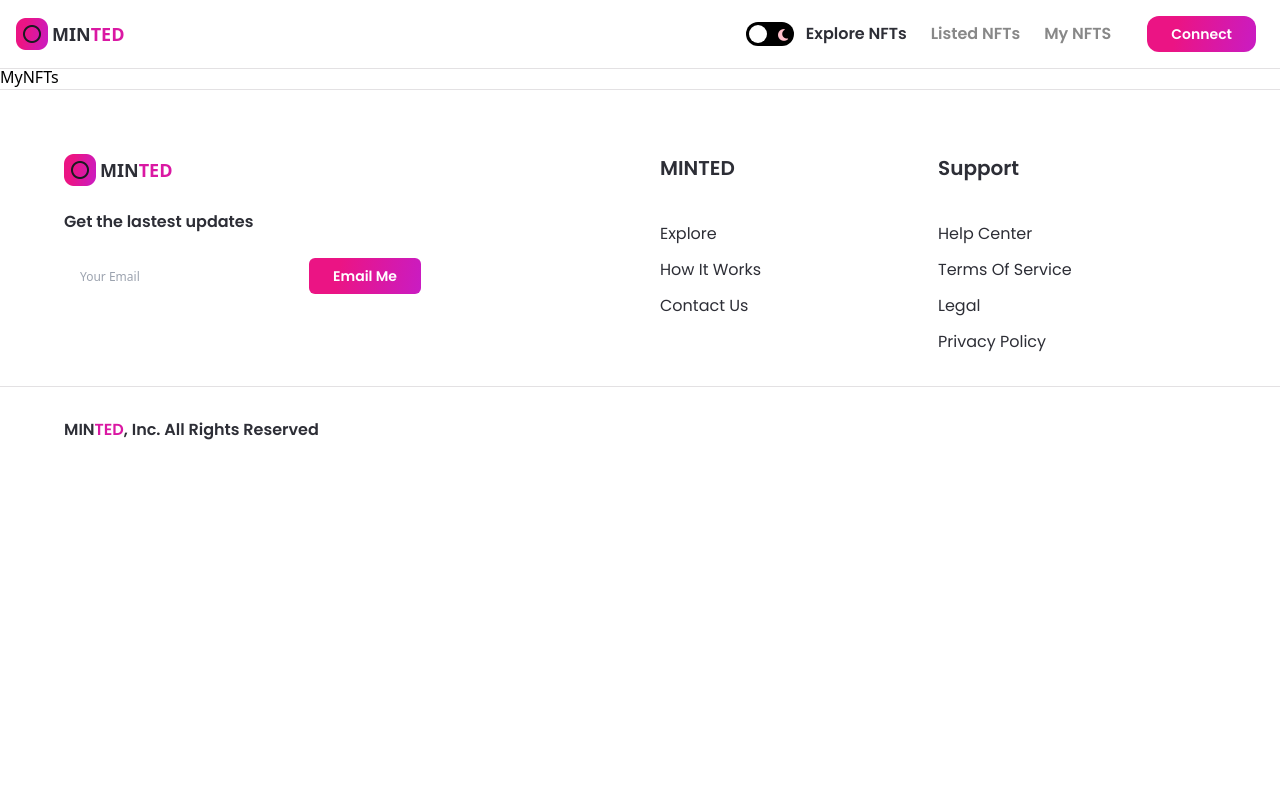
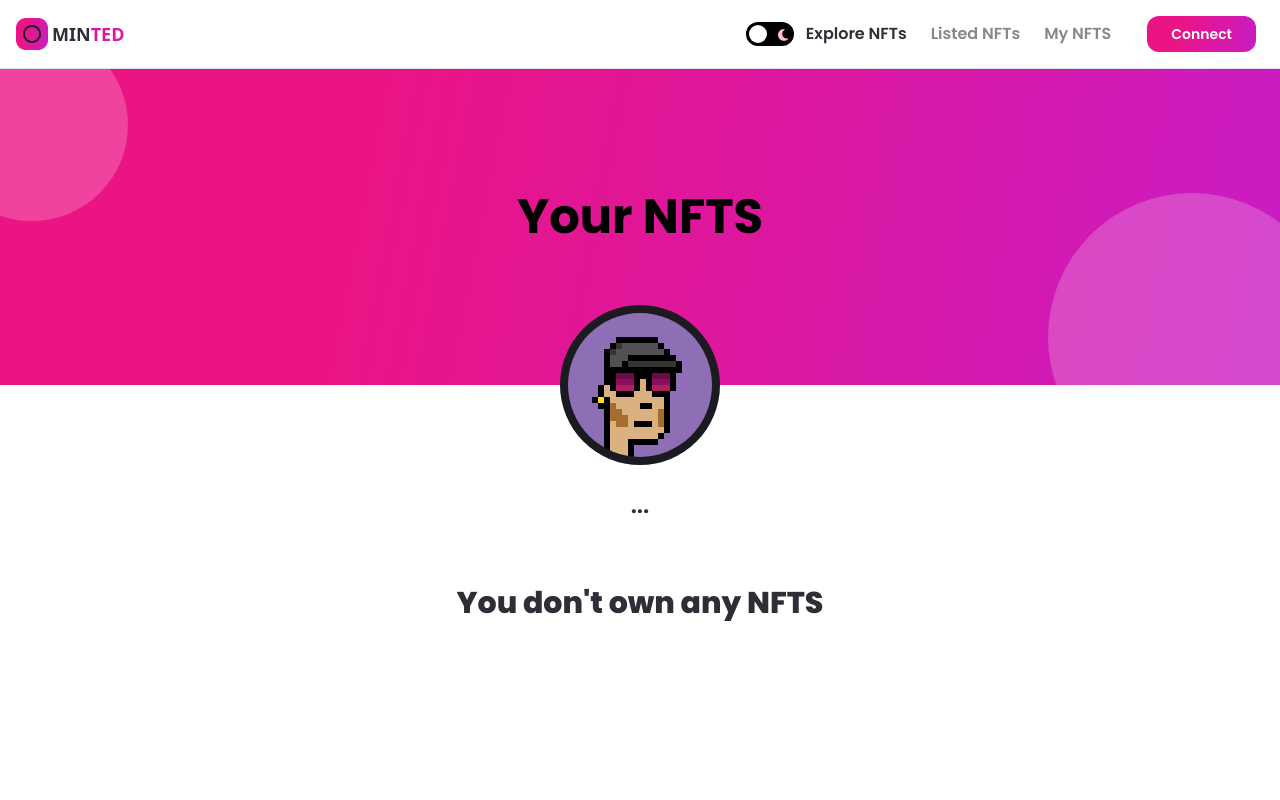
Before and after one commit to tmcginness/nft_marketplace, a Next.js app: page /my-nfts in a window 1280 px wide. Shown: the top 800 px of the page. Built offline with nearby package versions, Linux system fonts and the light colour scheme; what ipfs-http-client would draw is missing.

Commit message:
Your nft page complete

```diff
--- a/pages/my-nfts.js
+++ b/pages/my-nfts.js
@@ -1,7 +1,61 @@
-import React from 'react';
+import { useState, useEffect, useContext } from 'react';
+import Image from 'next/image';
+import { NFTContext } from '../context/NFTContext';
+import { Loader, NFTCard, Banner } from '../components';
+import images from '../assets';
+import { shortenAddress } from './utils/shortenAddress';
 
-const MyNFTs = () => (
-  <div>MyNFTs</div>
-);
+const MyNFTs = () => {
+  const { fetchMyNFTsOrListedNFTs, currentAccount } = useContext(NFTContext);
+  const [nfts, setNfts] = useState([]);
+  const [isLoading, setIsLoading] = useState(false);
+
+  if (isLoading) {
+    return (
+      <div className="flexStart min-h-screen">
+        <Loader />
+      </div>
+    );
+  }
+
+  return (
+    <div className="w-full flex justify-start items-center flex-col min-h-screen">
+      <div className="w-full flexCenter flex-col">
+        <Banner
+          name="Your NFTS"
+          childStyles="text-center mb-4"
+          parentStyles="justify-center h-80"
+        />
+        <div className="flexCenter flex-col -mt-20 z-0">
+          <div className="flexCenter w-40 h-40 sm:w-36 sm:h-36 p-2 bg-nft-black-2 rounded-full">
+            <Image
+              className="rounded-full object-cover"
+              objectFit="cover"
+              src={images.creator1}
+            />
+
+          </div>
+          <p className="font-poppins dark:text-white text-nft-black-1 font-semibold text-2xl mt-6">{shortenAddress(currentAccount)}</p>
+        </div>
+      </div>
+      {!isLoading && !nfts.length
+        ? (
+          <div className="flexCenter sm:p-4 p-16">
+            <h1 className="font-poppins dark:text-white text-nft-black-1 font-extrabold text-3xl">You don't own any NFTS</h1>
+          </div>
+        )
+        : (
+          <div className="sm:px-4 p-12 w-full minmd:w-4/5 flexCenter flex-col">
+            <div className="flex-1 w-full flex flex-row sm:flex-col px-4 xs:px-0 minlg:px-8">
+              Searchbar
+            </div>
+            <div className="mt-3 w-full flex flex-wrap">
+              {nfts.map((nft) => <NFTCard key={nft.token} nft={nft} />)}
+            </div>
+          </div>
+        )}
+    </div>
+  );
+};
 
 export default MyNFTs;
```
